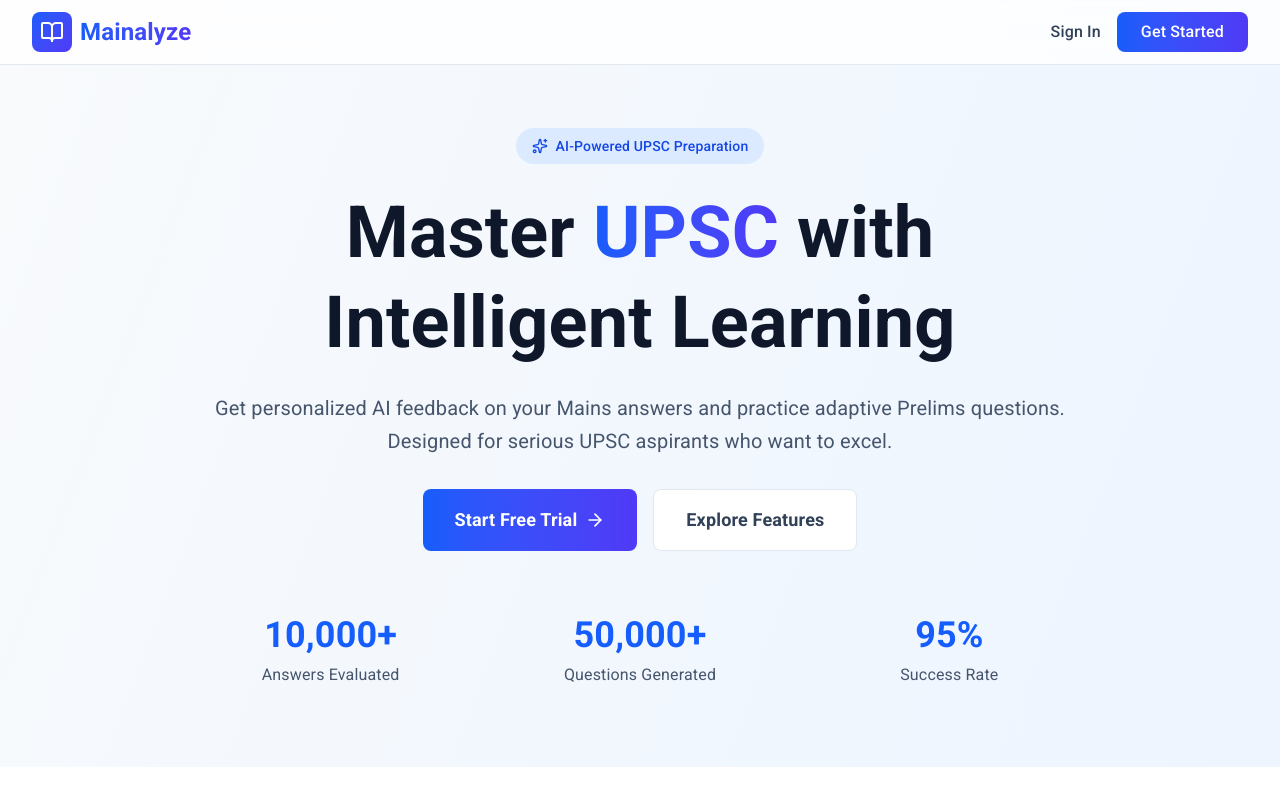
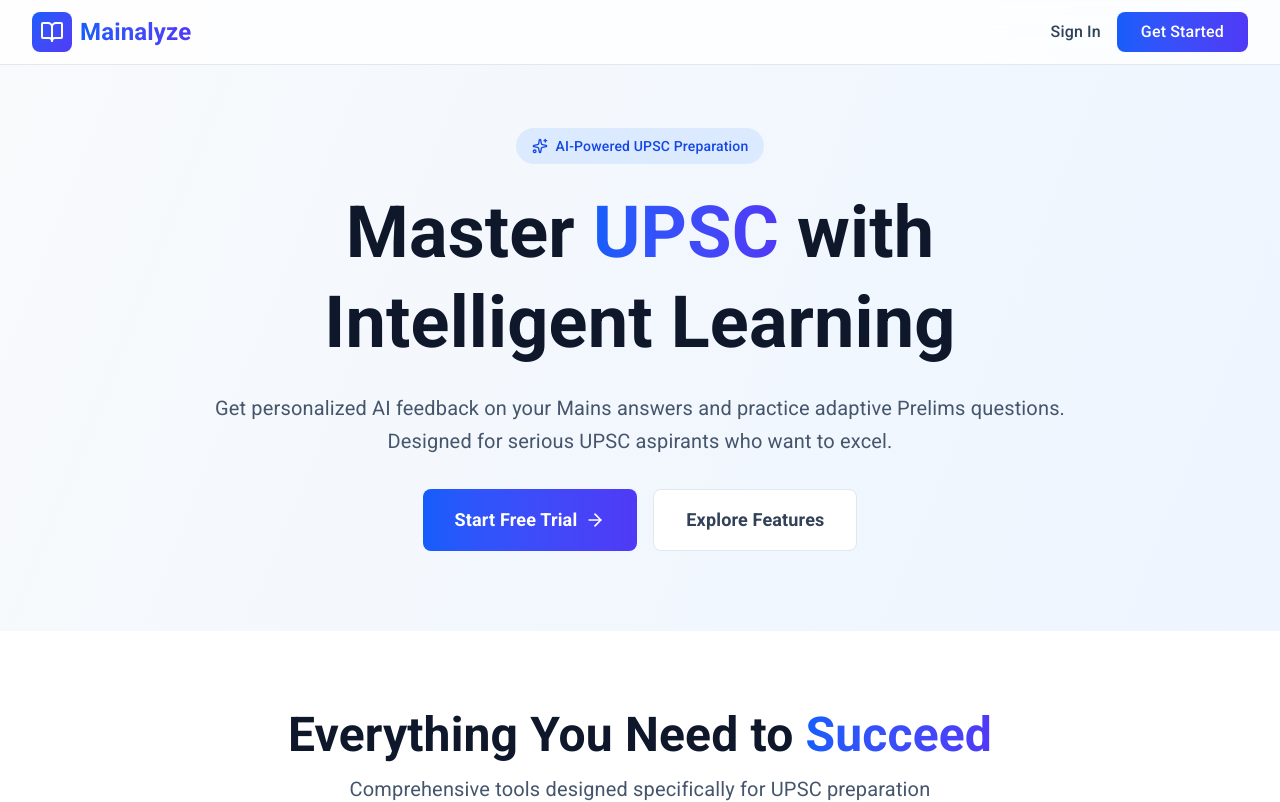
Before and after one commit to brahman47/productmainalyzelaunch, a Next.js app: page / in a window 1280 px wide. Shown: the top 802 px of the page. Built offline with nearby package versions, Linux system fonts and the light colour scheme.

Commit message:
refactor: remove stats section from landing page

```diff
--- a/app/page.tsx
+++ b/app/page.tsx
@@ -77,22 +77,6 @@ export default function Home() {
               >
                 Explore Features
               </Link>
-            </div>
-
-            {/* Stats */}
-            <div className="mt-16 grid grid-cols-1 sm:grid-cols-3 gap-8">
-              <div className="text-center">
-                <div className="text-4xl font-bold text-blue-600 mb-2">10,000+</div>
-                <div className="text-slate-600">Answers Evaluated</div>
-              </div>
-              <div className="text-center">
-                <div className="text-4xl font-bold text-blue-600 mb-2">50,000+</div>
-                <div className="text-slate-600">Questions Generated</div>
-              </div>
-              <div className="text-center">
-                <div className="text-4xl font-bold text-blue-600 mb-2">95%</div>
-                <div className="text-slate-600">Success Rate</div>
-              </div>
             </div>
           </div>
         </div>
```
